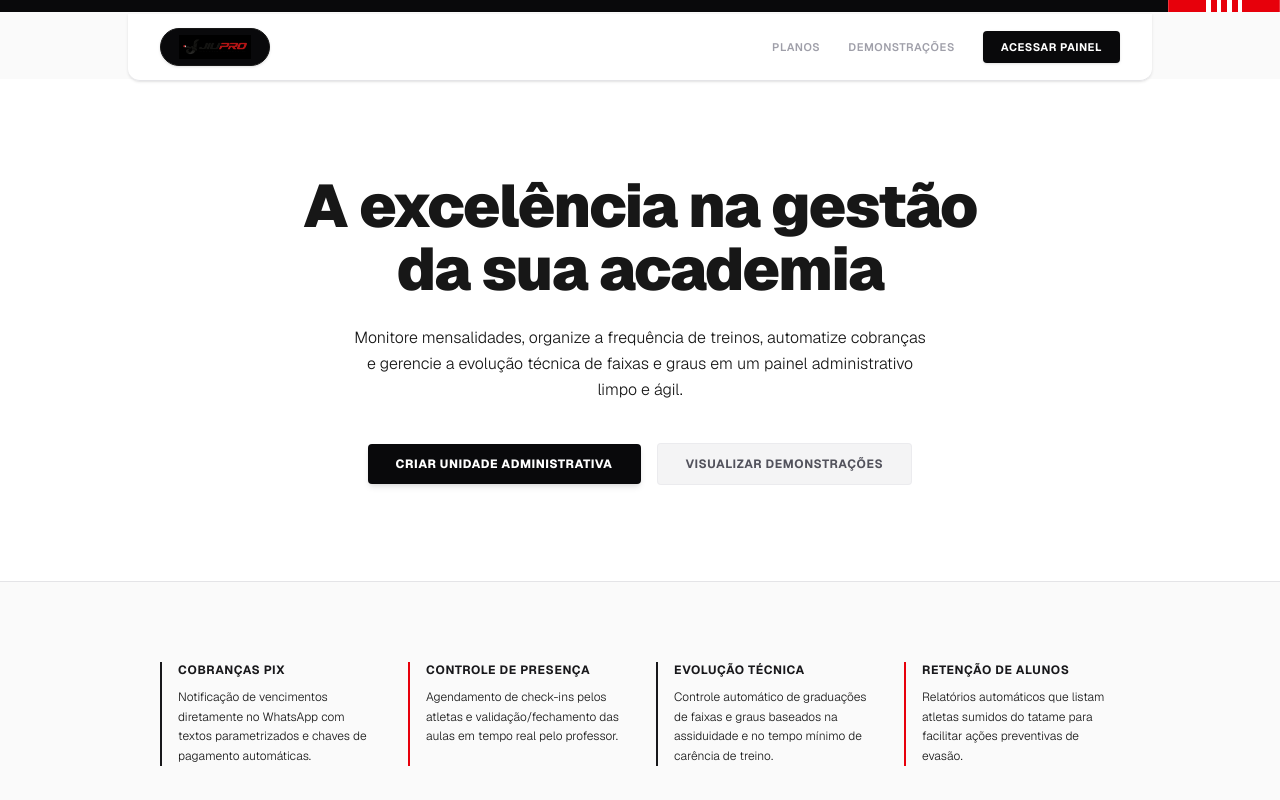
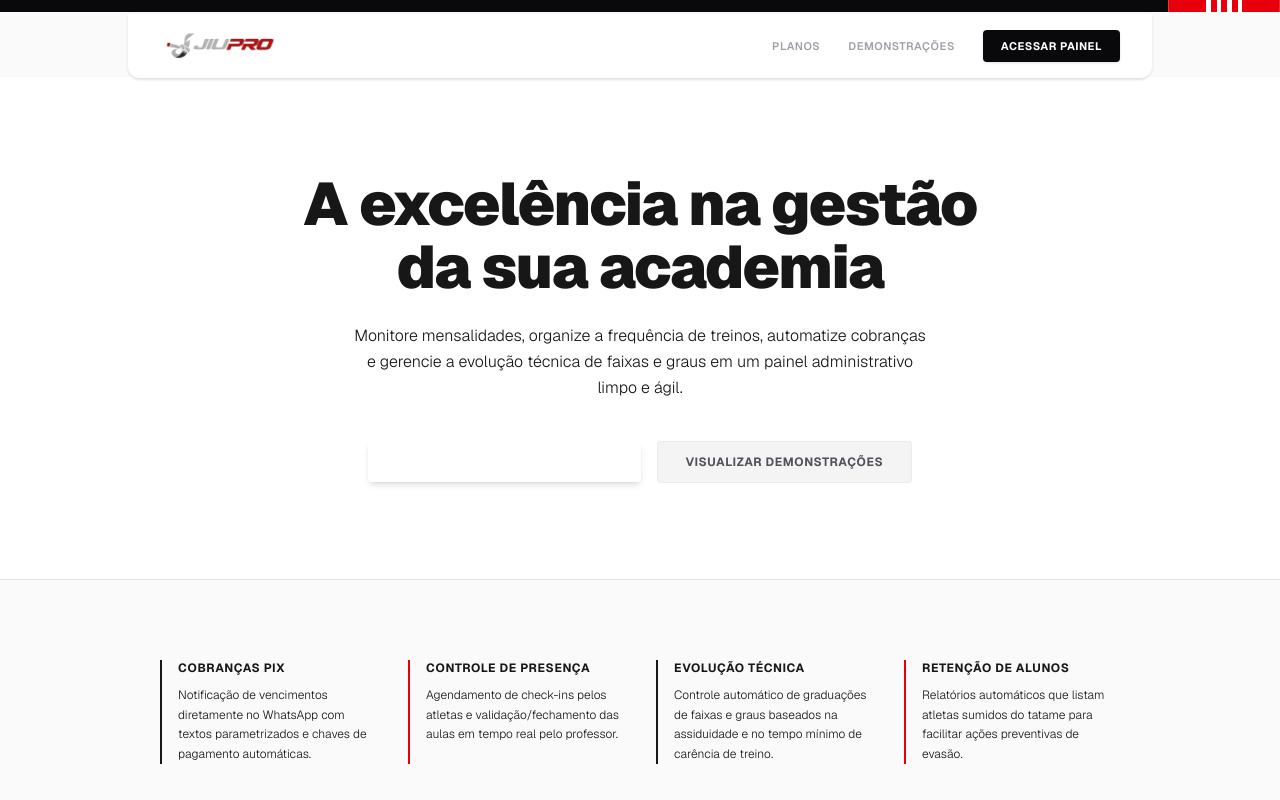
Before and after one commit to hugovitor/JiuPro, a Next.js app: page / in a window 1280 px wide. Shown: the top 800 px of the page. Built offline with nearby package versions, Linux system fonts and the light colour scheme; no server answers.

Commit message:
design: render background-removed logo.png directly in white header

```diff
--- a/app/page.tsx
+++ b/app/page.tsx
@@ -86,15 +86,13 @@ export default function SaaSLandingPage() {
         </div>
       </div>
 
-      {/* 1. Header (Navbar) - Clean Light Style with Black Logo Capsule Badge */}
-      <header className="bg-white/90 backdrop-blur-md border-b border-zinc-200 sticky top-3.5 z-50 py-3.5 px-6 sm:px-8 max-w-5xl w-full mx-auto rounded-b-xl shadow-sm">
+      {/* 1. Header (Navbar) - Clean Light Style with Transparent Logo */}
+      <header className="bg-white/90 backdrop-blur-md border-b border-zinc-200 sticky top-3.5 z-50 py-3 px-6 sm:px-8 max-w-5xl w-full mx-auto rounded-b-xl shadow-sm">
         <div className="flex items-center justify-between">
 
-          {/* Logo Oficial JiuPro wrapped in a premium black capsule badge */}
+          {/* Logo Oficial JiuPro com fundo transparente */}
           <div className="flex items-center">
-            <div className="bg-zinc-950 px-4.5 py-1.5 rounded-full flex items-center justify-center shadow-sm border border-zinc-850">
-              <img src="/logo.jpg" alt="JiuPro" className="h-6 w-auto" />
-            </div>
+            <img src="/logo.png" alt="JiuPro" className="h-10 w-auto" />
           </div>
 
           <div className="flex items-center gap-7">
@@ -148,7 +146,7 @@ export default function SaaSLandingPage() {
             <div className="pt-4 flex flex-col sm:flex-row items-center justify-center gap-4">
               <a
                 href="#assinar"
-                className="w-full sm:w-auto text-center px-7 py-3 text-xs font-extrabold uppercase tracking-wider text-white bg-zinc-950 hover:bg-zinc-850 rounded shadow-md transition-all"
+                className="w-full sm:w-auto text-center px-7 py-3 text-xs font-extrabold uppercase tracking-wider text-white bg-zinc-955 hover:bg-zinc-850 rounded shadow-md transition-all"
               >
                 Criar Unidade Administrativa
               </a>
```
Also changed, not shown: public/logo.png (added).
